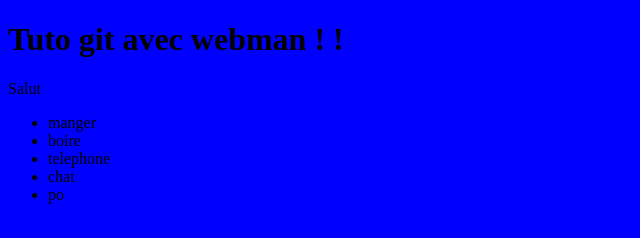
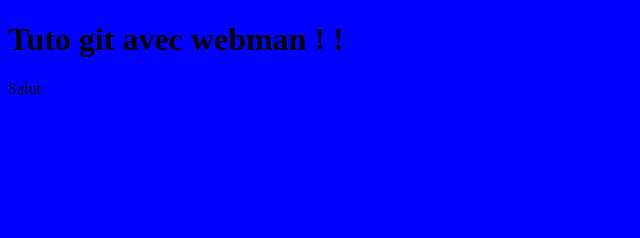
Before and after one commit to GrattusD/tutogit, a plain HTML site: page index.html in a window 1280 px wide. Shown: the whole page, without its empty margins (0-640 px from the left). Drawn offline with Linux system fonts and the light colour scheme.

Commit message:
Revert "ajouts d'une liste"
This reverts commit 67f108eba6b8f27fd1e080743f834e8dee0e88e8.

```diff
--- a/index.html
+++ b/index.html
@@ -11,15 +11,6 @@
 <body>
     <h1>Tuto git avec webman ! !</h1>
     <p>Salut</p>
-    <ul>
-        <li>manger</li>
-        <li>boire</li>
-        <li>telephone</li>
-        <li>chat</li>
-        <li<ki/li>
-        <li>po</li>
-
-    </ul>
 </body>
 
 </html>
```
